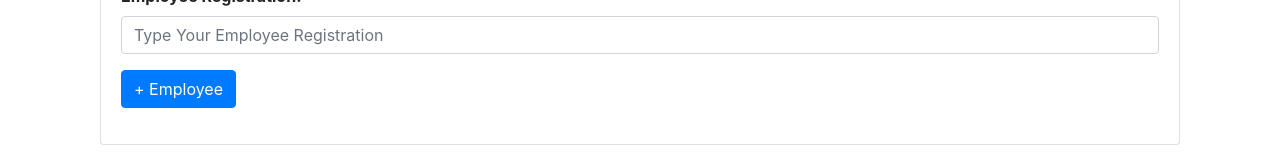
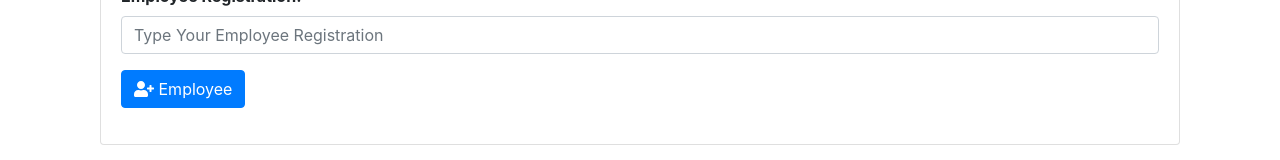
Before and after one commit to AlexandreMun/employee-crud-api, a Vue app in the folder front-vue/: page / in a window 1280 px wide. Shown: the part 552-712 px from the top of the page. Built offline with nearby package versions, Linux system fonts and the light colour scheme.

Commit message:
Desenvolvimento da lógica de inclusão dos icones na aplicação.

```diff
--- a/front-vue/src/components/create-employee/CreateEmployeeComponent.vue
+++ b/front-vue/src/components/create-employee/CreateEmployeeComponent.vue
@@ -93,9 +93,8 @@
           <div class="form-group">
             <button
               class="btn btn-primary"
-              type="submit"
             >
-              + Employee
+              <font-awesome-icon :icon="['fas', 'user-plus']"/> Employee
             </button>
           </div>
         </form>
--- a/front-vue/src/main.js
+++ b/front-vue/src/main.js
@@ -1,12 +1,17 @@
 import { createApp } from 'vue';
 import VueSweetAlert2 from 'vue-sweetalert2';
-// import useVuelidate from '@vuelidate/core';
+import { library } from '@fortawesome/fontawesome-svg-core';
+import { faUserPlus, faUserEdit, faTrash } from '@fortawesome/free-solid-svg-icons';
+import { FontAwesomeIcon } from '@fortawesome/vue-fontawesome';
 import App from './App.vue';
 import router from './router';
 
 import 'bootstrap/dist/css/bootstrap.min.css';
 import '../node_modules/nprogress/nprogress.css';
 
+library.add(faUserPlus, faUserEdit, faTrash);
+
 const app = createApp(App);
 app.use(router, VueSweetAlert2);
 app.mount('#app');
+app.component('font-awesome-icon', FontAwesomeIcon);
```
Also changed, not shown: front-vue/package.json (+6 -1 lines), 1 other file (tests, documents, lock files or other folders).
